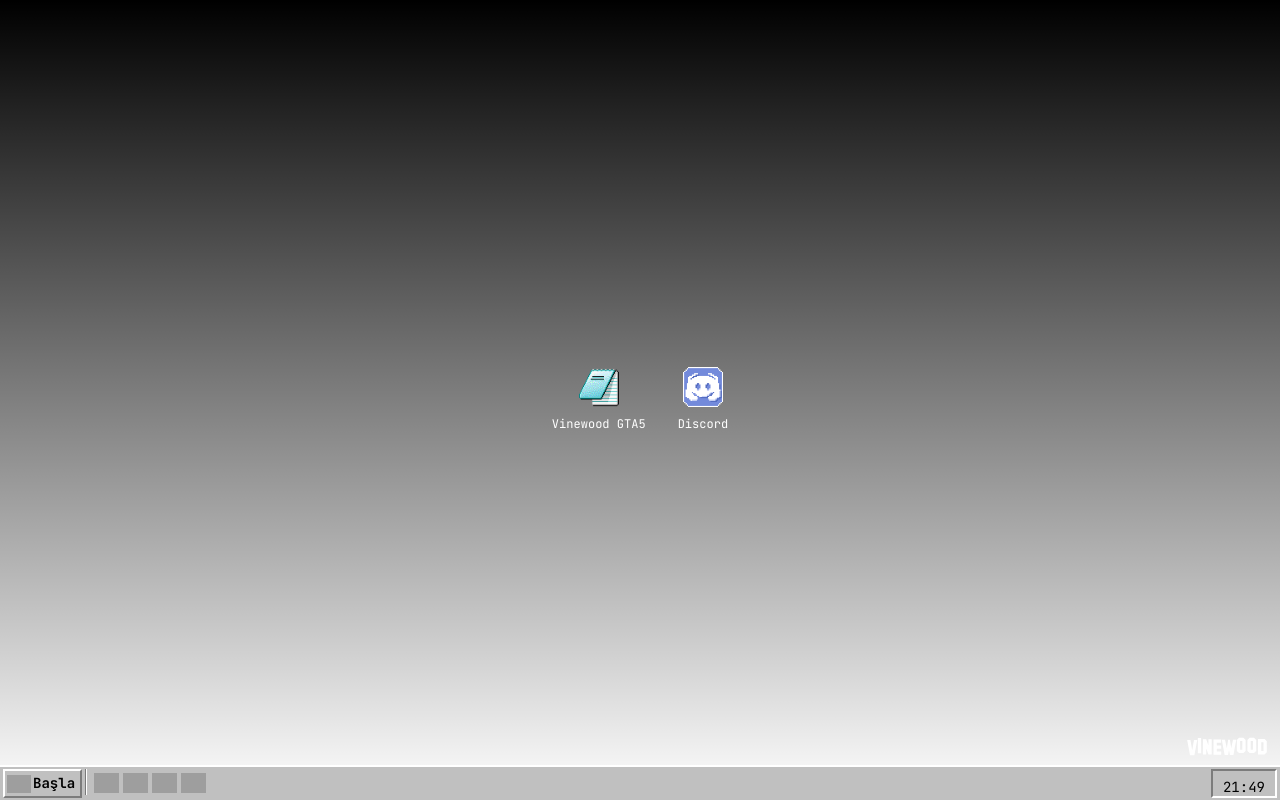
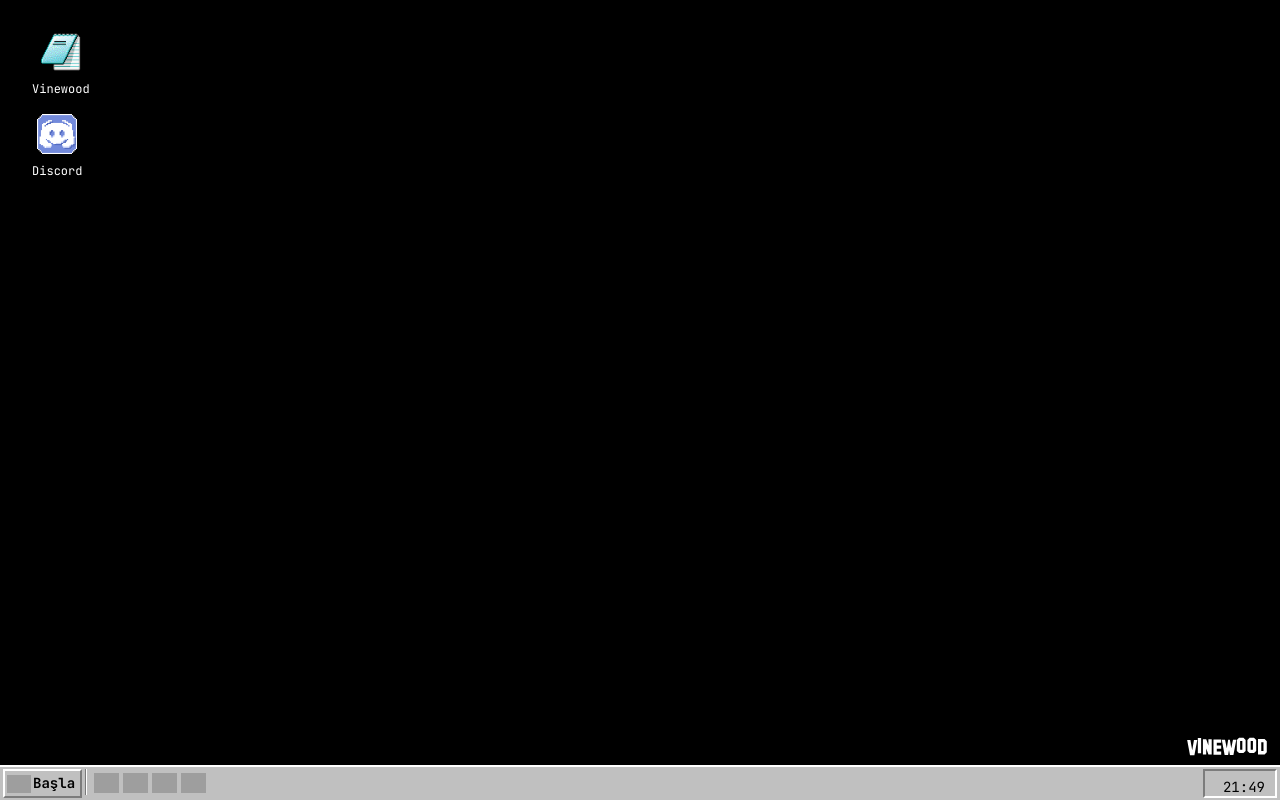
Before and after one commit to serhhan/vinewood-landing, a Next.js app: page / in a window 1280 px wide. Built offline with nearby package versions, Linux system fonts and the light colour scheme; grey boxes are pictures that could not be loaded.

Commit message:
feat: Add draggable buttons and handle click events

```diff
--- a/app/globals.css
+++ b/app/globals.css
@@ -17,13 +17,7 @@
 }
 
 body {
-  color: rgb(var(--foreground-rgb));
-  background: linear-gradient(
-      to bottom,
-      transparent,
-      rgb(var(--background-end-rgb))
-    )
-    rgb(var(--background-start-rgb));
+  color: black;
 }
 
 @layer utilities {
--- a/app/page.tsx
+++ b/app/page.tsx
@@ -3,12 +3,14 @@
 import Image from "next/image";
 import { useState, useEffect, useCallback } from "react";
 import TypewriterComponent from "typewriter-effect";
+import Draggable from "react-draggable";
 
 const App = () => {
   const [showTypewriter, setShowTypewriter] = useState(false);
   const [currentStep, setCurrentStep] = useState(0);
   const [waitingForInput, setWaitingForInput] = useState(false);
   const [lineFinished, setLineFinished] = useState(false);
+  const [selectedButton, setSelectedButton] = useState(null);
 
   const lines = [
     "Merhaba Vinewood Topluluğu!",
@@ -22,8 +24,16 @@ const App = () => {
     "Sevgilerle.",
   ];
 
-  const handleClick = () => {
+  const handleSingleClick = (buttonId) => {
+    setSelectedButton(buttonId === selectedButton ? null : buttonId);
+  };
+
+  const handleDoubleClick = (buttonId) => {
+    if (buttonId === 1) {
       setShowTypewriter(true);
+    } else if (buttonId === 2) {
+      window.open("https://discord.gg/vinewood-v", "_blank");
+    }
   };
 
   const handleInput = useCallback(
@@ -72,12 +82,34 @@ const App = () => {
         .start();
     });
   };
+
+  useEffect(() => {
+    const handleClickOutside = (event) => {
+      const buttons = document.querySelectorAll(".draggable-button");
+      let clickedInside = false;
+      buttons.forEach((button) => {
+        if (button.contains(event.target)) {
+          clickedInside = true;
+        }
+      });
+      if (!clickedInside) {
+        setSelectedButton(null);
+      }
+    };
+
+    document.addEventListener("click", handleClickOutside);
+
+    return () => {
+      document.removeEventListener("click", handleClickOutside);
+    };
+  }, []);
+
   const d = new Date();
   const hours = d.getHours();
   const minutes = d.getMinutes();
 
   return (
-    <div className="overflow-hidden whitespace-pre-wrap flex justify-center font-sans-serif">
+    <div className="relative overflow-hidden whitespace-pre-wrap flex justify-center font-sans-serif">
       <div className="fixed bottom-[2%] right-[1%]">
         <svg
           width="338"
@@ -93,10 +125,14 @@ const App = () => {
           />
         </svg>
       </div>
-      <div className="relative bottom-0 w-full h-screen flex justify-center items-center gap-8 overflow-hidden">
+      <div className="w-full h-screen overflow-hidden p-8 flex flex-col items-start gap-4">
+        <Draggable>
           <button
-          onClick={handleClick}
-          className="cursor-pointer text-white flex flex-col items-center justify-center font-sans-serif text-[12px] gap-2"
+            onClick={() => handleSingleClick(1)}
+            onDoubleClick={() => handleDoubleClick(1)}
+            className={`cursor-pointer text-white flex flex-col items-center justify-center font-sans-serif text-[12px] gap-2 draggable-button ${
+              selectedButton === 1 ? "bg-blue-500 text-white" : ""
+            }`}
           >
             <Image
               src={"/notepad.png"}
@@ -104,12 +140,18 @@ const App = () => {
               height={100}
               alt="notepad"
               className="h-[40px] w-[40px]"
+              onMouseDown={(e) => e.preventDefault()}
             />
-          <span>Vinewood GTA5</span>
+            <span>Vinewood</span>
           </button>
+        </Draggable>
+        <Draggable>
           <button
-          onClick={() => window.open("https://discord.gg/vinewood-v", "_blank")}
-          className="text-white flex flex-col items-center justify-center font-sans-serif text-[12px] gap-2 cursor-pointer"
+            onClick={() => handleSingleClick(2)}
+            onDoubleClick={() => handleDoubleClick(2)}
+            className={`text-white flex flex-col items-center justify-center font-sans-serif text-[12px] gap-2 cursor-pointer draggable-button ${
+              selectedButton === 2 ? "bg-blue-500 text-white" : ""
+            }`}
           >
             <Image
               src={"/discord.png"}
@@ -117,11 +159,14 @@ const App = () => {
               height={100}
               alt="notepad"
               className="h-[40px] w-[40px]"
+              onMouseDown={(e) => e.preventDefault()}
             />
             <span>Discord</span>
           </button>
+        </Draggable>
       </div>
       {showTypewriter && (
+        <Draggable>
           <div className="absolute top-0 left-0 h-full p-8 max-w-[1280px] w-full">
             <div className="window active">
               <div className="window-toolbar flex items-center gap-1">
@@ -177,6 +222,7 @@ const App = () => {
               </div>
             </div>
           </div>
+        </Draggable>
       )}
 
       <div id="toolbar">
@@ -193,8 +239,10 @@ const App = () => {
         </div>
         <div className="toolbar-right">
           <div className="time text-black">
-            <span className="hour">{hours}</span>:
-            <span className="minutes">{minutes}</span>
+            <span className="hour"> {hours <= 9 ? 0 + hours : hours}</span>:
+            <span className="minutes">
+              {minutes <= 9 ? 0 + minutes : minutes}
+            </span>
           </div>
         </div>
       </div>
--- a/package.json
+++ b/package.json
@@ -12,6 +12,7 @@
     "next": "14.2.4",
     "react": "^18",
     "react-dom": "^18",
+    "react-draggable": "^4.4.6",
     "typewriter-effect": "^2.21.0"
   },
   "devDependencies": {
```
Also changed, not shown: 1 other file (tests, documents, lock files or other folders). Lines whose indentation alone changed are shown as unchanged.
